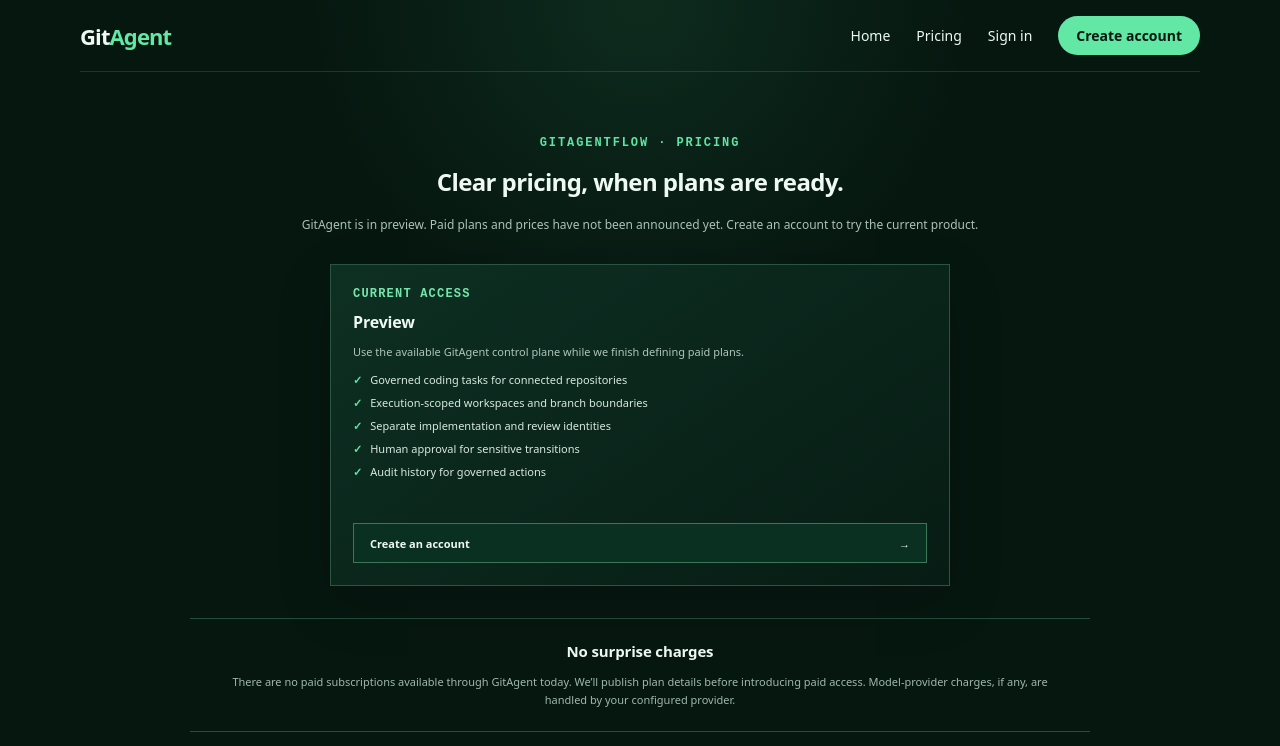
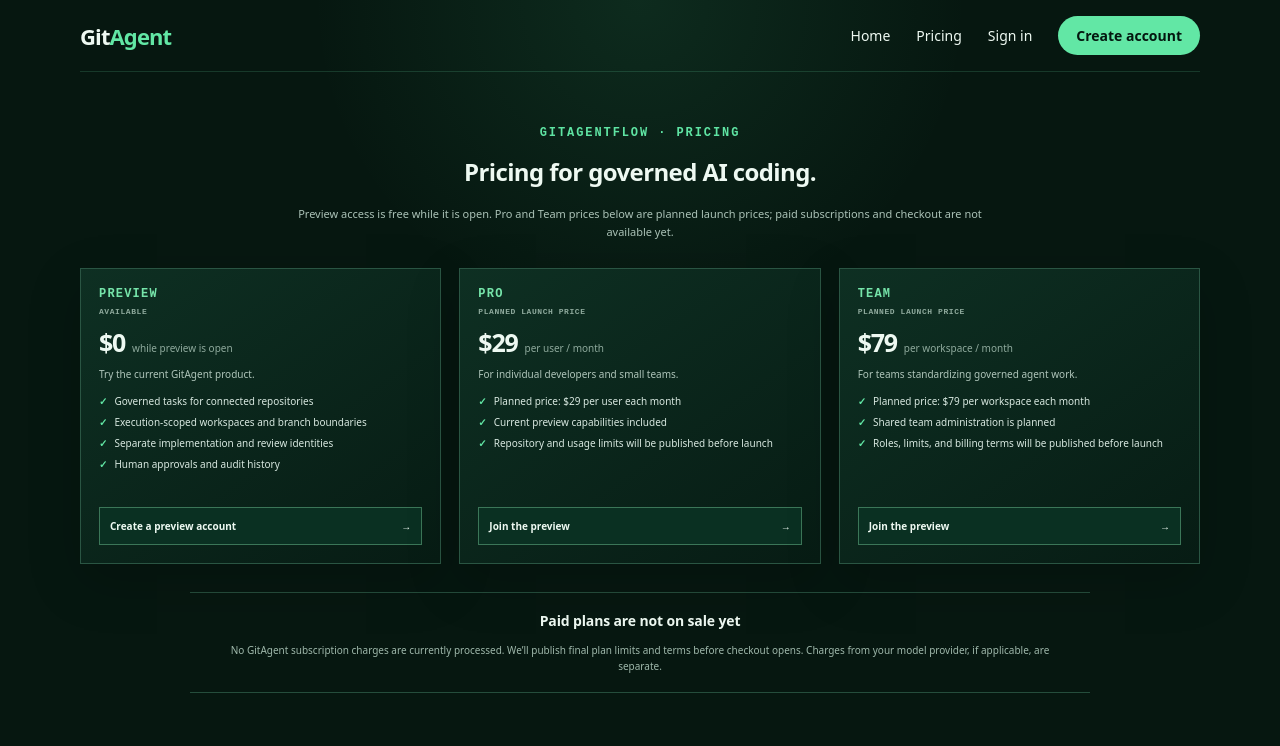
Before and after one commit to mbarsenas/GitAgent, a Next.js app: page /pricing in a window 1280 px wide. Shown: the top 746 px of the page. Built offline with nearby package versions, Linux system fonts and the light colour scheme.

Commit message:
Publish planned Pro and Team prices

```diff
--- a/src/app/globals.css
+++ b/src/app/globals.css
@@ -374,3 +374,22 @@
 .pricing-current .pricing-card li::before { content: '✓'; flex: 0 0 auto; color: #62e7a5; font-weight: 800; }
 .pricing-current .pricing-card li::first-letter { color: inherit; }
 @media(max-width:900px) { .pricing-nav nav>a[aria-current='page'] { display: inline-flex; } }
+
+.pricing-hero { padding: 42px 0 28px; }
+.pricing-hero h1 { font-size: 24px; line-height: 1.2; }
+.pricing-hero > p:last-child { font-size: 11px; }
+.pricing-plans .pricing-card { min-height: 0; padding: 18px; gap: 20px; }
+.pricing-plans .pricing-status { margin: 6px 0; color: #8faa9d; font: 700 8px/1.3 ui-monospace,monospace; letter-spacing: .07em; }
+.pricing-plans .pricing-price { margin: 12px 0; align-items: baseline; gap: 7px; }
+.pricing-plans .pricing-price strong { font-size: 25px; }
+.pricing-plans .pricing-price span { font-size: 10px; padding-bottom: 0; }
+.pricing-plans .pricing-description { min-height: 0; margin: 8px 0; font-size: 10px; }
+.pricing-plans .pricing-card ul { margin: 12px 0 16px; gap: 7px; font-size: 10px; }
+.pricing-plans .pricing-card li { align-items: flex-start; gap: 7px; }
+.pricing-plans .pricing-card li::before { content: '✓'; flex: 0 0 auto; color: #62e7a5; font-weight: 800; }
+.pricing-plans .pricing-cta { min-height: 38px; padding: 0 10px; font-size: 10px; }
+.pricing-note { margin-top: 28px; padding: 18px; }
+.pricing-note h2 { font-size: 14px; }
+.pricing-note p { font-size: 10px; }
+@media(max-width:900px) { .pricing-plans .pricing-card { min-height: 0; } }
+@media(max-width:640px) { .pricing-hero { padding-top: 36px; } .pricing-hero h1 { font-size: 20px; } }
--- a/src/app/pricing/page.tsx
+++ b/src/app/pricing/page.tsx
@@ -1,3 +1,43 @@
+const plans = [
+  {
+    name: 'Preview',
+    price: '$0',
+    cadence: 'while preview is open',
+    status: 'AVAILABLE',
+    description: 'Try the current GitAgent product.',
+    features: [
+      'Governed tasks for connected repositories',
+      'Execution-scoped workspaces and branch boundaries',
+      'Separate implementation and review identities',
+      'Human approvals and audit history',
+    ],
+  },
+  {
+    name: 'Pro',
+    price: '$29',
+    cadence: 'per user / month',
+    status: 'PLANNED LAUNCH PRICE',
+    description: 'For individual developers and small teams.',
+    features: [
+      'Planned price: $29 per user each month',
+      'Current preview capabilities included',
+      'Repository and usage limits will be published before launch',
+    ],
+  },
+  {
+    name: 'Team',
+    price: '$79',
+    cadence: 'per workspace / month',
+    status: 'PLANNED LAUNCH PRICE',
+    description: 'For teams standardizing governed agent work.',
+    features: [
+      'Planned price: $79 per workspace each month',
+      'Shared team administration is planned',
+      'Roles, limits, and billing terms will be published before launch',
+    ],
+  },
+];
+
 export default function PricingPage() {
   return (
     <main className="pricing-page">
@@ -13,31 +53,31 @@
 
       <section className="pricing-hero">
         <p className="pricing-kicker">GITAGENTFLOW · PRICING</p>
-        <h1>Clear pricing, when plans are ready.</h1>
-        <p>GitAgent is in preview. Paid plans and prices have not been announced yet. Create an account to try the current product.</p>
+        <h1>Pricing for governed AI coding.</h1>
+        <p>Preview access is free while it is open. Pro and Team prices below are planned launch prices; paid subscriptions and checkout are not available yet.</p>
       </section>
 
-      <section className="pricing-current" aria-labelledby="preview-title">
-        <article className="pricing-card">
-          <div>
-            <p className="pricing-plan">CURRENT ACCESS</p>
-            <h2 id="preview-title">Preview</h2>
-            <p className="pricing-description">Use the available GitAgent control plane while we finish defining paid plans.</p>
-            <ul>
-              <li>Governed coding tasks for connected repositories</li>
-              <li>Execution-scoped workspaces and branch boundaries</li>
-              <li>Separate implementation and review identities</li>
-              <li>Human approval for sensitive transitions</li>
-              <li>Audit history for governed actions</li>
-            </ul>
-          </div>
-          <a className="pricing-cta" href="/signup">Create an account <span>→</span></a>
-        </article>
+      <section className="pricing-grid pricing-plans" aria-label="GitAgent plans">
+        {plans.map((plan) => (
+          <article key={plan.name} className="pricing-card">
+            <div>
+              <p className="pricing-plan">{plan.name}</p>
+              <p className="pricing-status">{plan.status}</p>
+              <div className="pricing-price"><strong>{plan.price}</strong><span>{plan.cadence}</span></div>
+              <p className="pricing-description">{plan.description}</p>
+              <ul>{plan.features.map((feature) => <li key={feature}>{feature}</li>)}</ul>
+            </div>
+            <a className="pricing-cta" href="/signup">
+              {plan.name === 'Preview' ? 'Create a preview account' : 'Join the preview'}
+              <span>→</span>
+            </a>
+          </article>
+        ))}
       </section>
 
       <section className="pricing-note">
-        <h2>No surprise charges</h2>
-        <p>There are no paid subscriptions available through GitAgent today. We’ll publish plan details before introducing paid access. Model-provider charges, if any, are handled by your configured provider.</p>
+        <h2>Paid plans are not on sale yet</h2>
+        <p>No GitAgent subscription charges are currently processed. We’ll publish final plan limits and terms before checkout opens. Charges from your model provider, if applicable, are separate.</p>
       </section>
     </main>
   );
```
